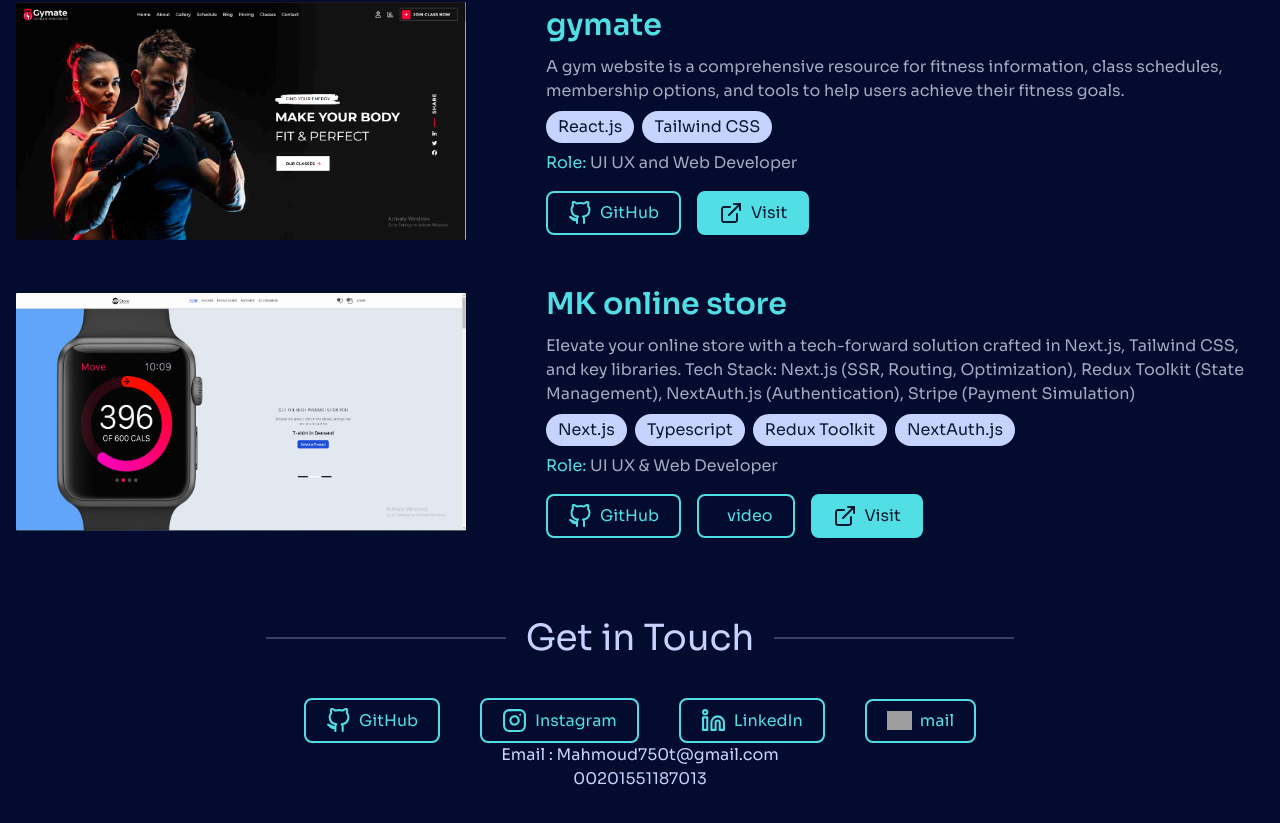
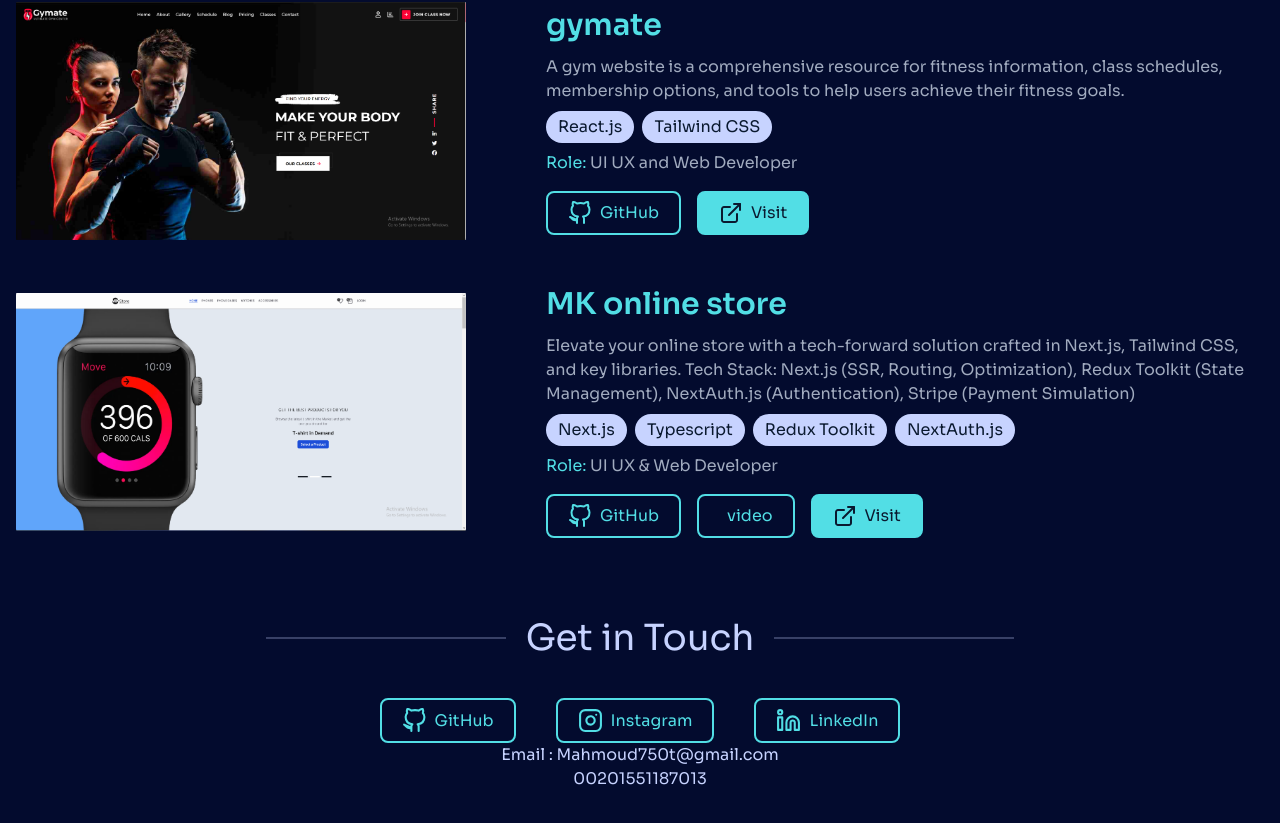
Before and after one commit to MAhmoud750t/prtofolio, a Next.js app: page / in a window 1280 px wide. Shown: the part 1554-2377 px from the top of the page. Built offline with nearby package versions, Linux system fonts and the light colour scheme; grey boxes are pictures that could not be loaded.

Commit message:
Update index.ts

```diff
--- a/src/data/index.ts
+++ b/src/data/index.ts
@@ -64,11 +64,6 @@ const data = {
       icon: 'linkedin.svg',
       link: 'https://www.linkedin.com/in/mahmoud-elkhouly-048630292/',
     },
-    {
-      name: 'mail',
-      icon: 'mail',
-      link: 'https://www.linkedin.com/in/mahmoud-elkhouly-048630292/',
-    },
   ],
 };
 
```
